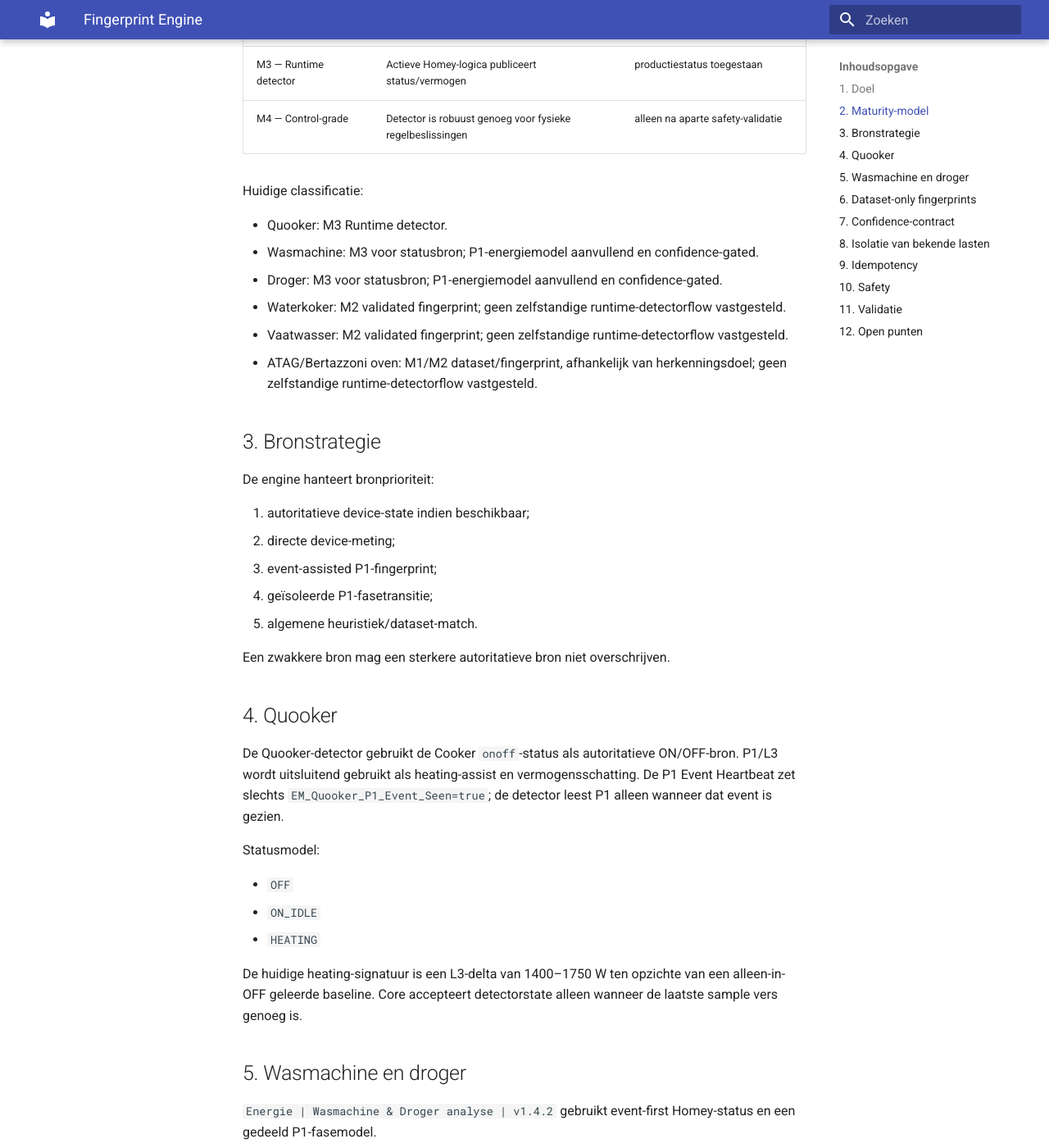
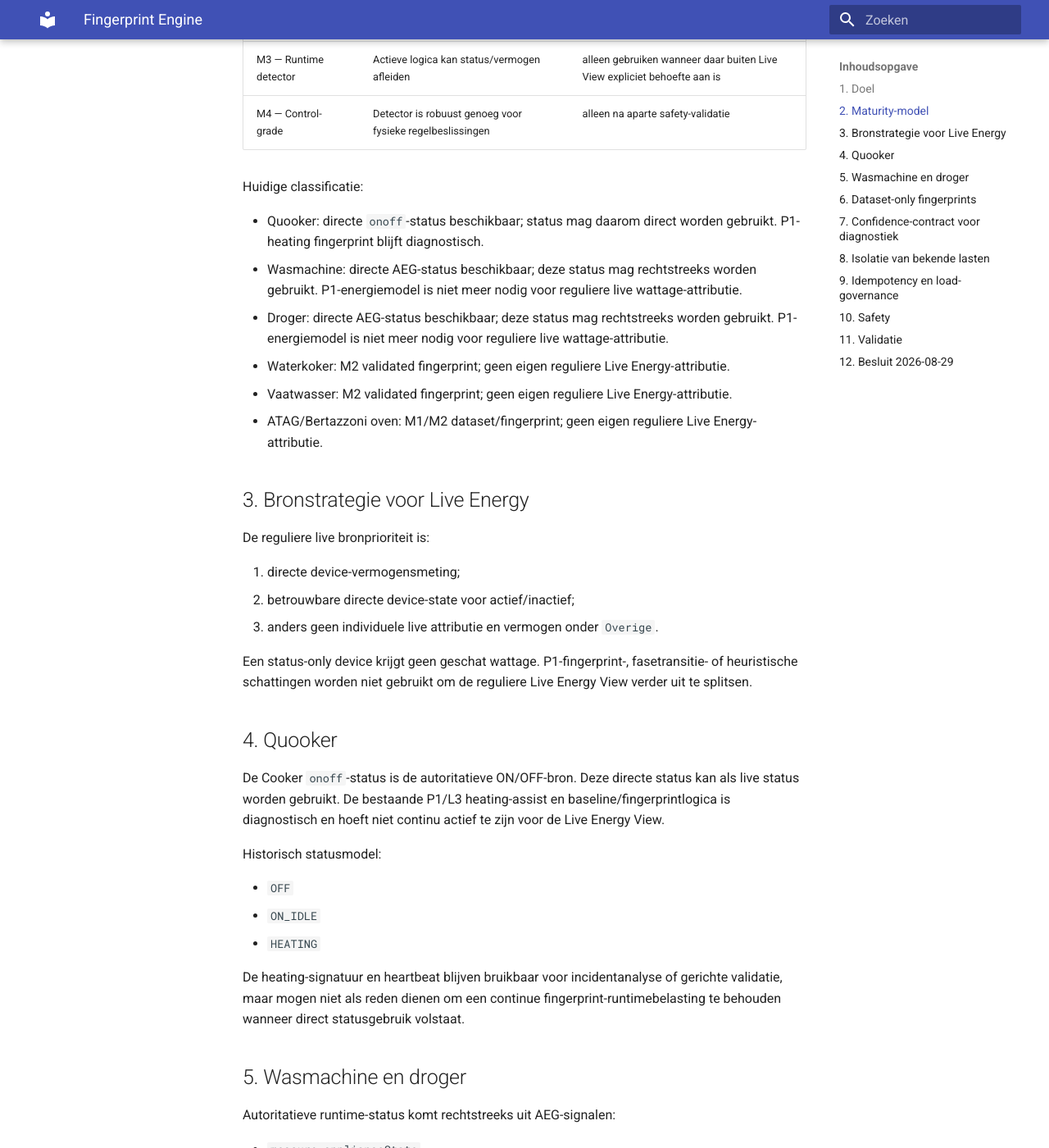
Before and after one commit to OnsKasteeltje/homey-energy-manual, an MkDocs documentation site: the page built from docs/software-architecture/components/fingerprint-engine.md, in a window 1280 px wide and 1400 px high, scrolled down 732 px. Shown: the whole window at 82% size. Built offline with MkDocs 1.6.1 and Material for MkDocs 9.7.7, drawn with Linux system fonts in a browser that asks for light colours; some of the changed text lies outside the part shown.

Commit message:
docs: retire fingerprinting from regular live attribution

```diff
--- a/docs/software-architecture/components/fingerprint-engine.md
+++ b/docs/software-architecture/components/fingerprint-engine.md
@@ -1,15 +1,15 @@
 ---
 component: fingerprint-engine
 title: Fingerprint Engine
-version: 0.1
+version: 0.2
 status: active
-architecture_status: implemented_partial
-last_verified: 2026-08-25
+architecture_status: diagnostics_only
+last_verified: 2026-08-29
 source:
   - Homey: EM v2 | 01 Quooker Detector | v0.3 SWITCH-AUTH + P1 HEATING
   - Homey: EM v2 | 01a Quooker | P1 Event Heartbeat v0.2
   - Homey: Energie | Wasmachine & Droger analyse | v1.4.2
-  - Homey: EM v2 | 00 Core Tick | v0.10.13 (EV electrical context)
+  - Homey: EM v2 | 00 Core Tick | v0.10.17 (Planner Input low-load)
 owner: EMS
 ---
 
@@ -17,92 +17,71 @@
 
 ## 1. Doel
 
-De Fingerprint Engine vormt de herkenningslaag voor huishoudelijke verbruikers die niet allemaal een directe, betrouwbare vermogensmeting beschikbaar stellen. De engine combineert waar mogelijk autoritatieve apparaatstatus, P1-faseveranderingen, bekende lasten en gevalideerde ground-truth gebeurtenissen.
+De Fingerprint Engine is vanaf 2026-08-29 geen reguliere Live Energy-attributielaag meer. Fingerprints worden uitsluitend gebruikt voor diagnostiek, analyse, incidentele validatie en datasetopbouw voor huishoudelijke verbruikers die niet rechtstreeks meetbaar zijn.
 
-De architectuur maakt expliciet onderscheid tussen een echte runtime-detector en een alleen gevalideerde fingerprint-dataset. Een apparaat mag pas als productiedetector worden beschreven wanneer er actieve runtime-logica bestaat die status of vermogen publiceert.
+De reguliere Live Energy View volgt de **direct-first attribution rule**: een apparaat krijgt alleen een eigen live component wanneer direct vermogen of een betrouwbare directe apparaatstatus beschikbaar is. Fingerprint-only loads vallen qua vermogen onder `Overige`.
 
 ## 2. Maturity-model
 
 | Niveau | Betekenis | Gebruik |
 | --- | --- | --- |
 | M0 — Ground truth | Alleen handmatig gemarkeerde gebeurtenissen | datasetopbouw |
-| M1 — Fingerprint candidate | Herhaalbaar patroon gevonden | analyse, niet publiceren als waarheid |
-| M2 — Validated fingerprint | Meerdere ground-truth events ondersteunen dezelfde signatuur | website/SHADOW-herkenning toegestaan |
-| M3 — Runtime detector | Actieve Homey-logica publiceert status/vermogen | productiestatus toegestaan |
+| M1 — Fingerprint candidate | Herhaalbaar patroon gevonden | analyse |
+| M2 — Validated fingerprint | Meerdere ground-truth events ondersteunen dezelfde signatuur | diagnose/SHADOW-validatie |
+| M3 — Runtime detector | Actieve logica kan status/vermogen afleiden | alleen gebruiken wanneer daar buiten Live View expliciet behoefte aan is |
 | M4 — Control-grade | Detector is robuust genoeg voor fysieke regelbeslissingen | alleen na aparte safety-validatie |
 
 Huidige classificatie:
 
-- Quooker: M3 Runtime detector.
-- Wasmachine: M3 voor statusbron; P1-energiemodel aanvullend en confidence-gated.
-- Droger: M3 voor statusbron; P1-energiemodel aanvullend en confidence-gated.
-- Waterkoker: M2 validated fingerprint; geen zelfstandige runtime-detectorflow vastgesteld.
-- Vaatwasser: M2 validated fingerprint; geen zelfstandige runtime-detectorflow vastgesteld.
-- ATAG/Bertazzoni oven: M1/M2 dataset/fingerprint, afhankelijk van herkenningsdoel; geen zelfstandige runtime-detectorflow vastgesteld.
+- Quooker: directe `onoff`-status beschikbaar; status mag daarom direct worden gebruikt. P1-heating fingerprint blijft diagnostisch.
+- Wasmachine: directe AEG-status beschikbaar; deze status mag rechtstreeks worden gebruikt. P1-energiemodel is niet meer nodig voor reguliere live wattage-attributie.
+- Droger: directe AEG-status beschikbaar; deze status mag rechtstreeks worden gebruikt. P1-energiemodel is niet meer nodig voor reguliere live wattage-attributie.
+- Waterkoker: M2 validated fingerprint; geen eigen reguliere Live Energy-attributie.
+- Vaatwasser: M2 validated fingerprint; geen eigen reguliere Live Energy-attributie.
+- ATAG/Bertazzoni oven: M1/M2 dataset/fingerprint; geen eigen reguliere Live Energy-attributie.
 
-## 3. Bronstrategie
+## 3. Bronstrategie voor Live Energy
 
-De engine hanteert bronprioriteit:
+De reguliere live bronprioriteit is:
 
-1. autoritatieve device-state indien beschikbaar;
-2. directe device-meting;
-3. event-assisted P1-fingerprint;
-4. geïsoleerde P1-fasetransitie;
-5. algemene heuristiek/dataset-match.
+1. directe device-vermogensmeting;
+2. betrouwbare directe device-state voor actief/inactief;
+3. anders geen individuele live attributie en vermogen onder `Overige`.
 
-Een zwakkere bron mag een sterkere autoritatieve bron niet overschrijven.
+Een status-only device krijgt geen geschat wattage. P1-fingerprint-, fasetransitie- of heuristische schattingen worden niet gebruikt om de reguliere Live Energy View verder uit te splitsen.
 
 ## 4. Quooker
 
-De Quooker-detector gebruikt de Cooker `onoff`-status als autoritatieve ON/OFF-bron. P1/L3 wordt uitsluitend gebruikt als heating-assist en vermogensschatting. De P1 Event Heartbeat zet slechts `EM_Quooker_P1_Event_Seen=true`; de detector leest P1 alleen wanneer dat event is gezien.
+De Cooker `onoff`-status is de autoritatieve ON/OFF-bron. Deze directe status kan als live status worden gebruikt. De bestaande P1/L3 heating-assist en baseline/fingerprintlogica is diagnostisch en hoeft niet continu actief te zijn voor de Live Energy View.
 
-Statusmodel:
+Historisch statusmodel:
 
 - `OFF`
 - `ON_IDLE`
 - `HEATING`
 
-De huidige heating-signatuur is een L3-delta van 1400–1750 W ten opzichte van een alleen-in-OFF geleerde baseline. Core accepteert detectorstate alleen wanneer de laatste sample vers genoeg is.
+De heating-signatuur en heartbeat blijven bruikbaar voor incidentanalyse of gerichte validatie, maar mogen niet als reden dienen om een continue fingerprint-runtimebelasting te behouden wanneer direct statusgebruik volstaat.
 
 ## 5. Wasmachine en droger
 
-`Energie | Wasmachine & Droger analyse | v1.4.2` gebruikt event-first Homey-status en een gedeeld P1-fasemodel.
-
-Autoritatieve runtime-status komt uit AEG-signalen:
+Autoritatieve runtime-status komt rechtstreeks uit AEG-signalen:
 
 - `measure_applianceState`
 - `measure_cyclePhase`
 - `measure_timeToEnd`
 - `measure_connectionState`
 
-Voor de droger geldt een expliciete normalisatie: `ANTICREASE` met 0 minuten resterend telt als gereed/inactief, ook wanneer `applianceState` nog `RUNNING` meldt.
+Voor de droger blijft de normalisatie gelden dat `ANTICREASE` met 0 minuten resterend als gereed/inactief telt, ook wanneer `applianceState` nog `RUNNING` meldt.
 
-Het P1-model leert alleen uit geïsoleerde ON/OFF-overgangen. Een transition wordt verworpen wanneer:
-
-- wasmachine en droger tegelijk toggelen;
-- tijd tussen samples > 8 minuten is;
-- bekende Tesla/boiler/Quatt/PV-verandering samen > 450 W is;
-- beste fase-delta < 40 W of > 3500 W is;
-- faseselectie onvoldoende onderscheidend is.
-
-Per apparaat worden maximaal 30 evidence-events bewaard. De dominante fase, mediane transition-wattage en faseconsistentie bepalen confidence:
-
-- `NONE`: geen evidence;
-- `LOW`: onvoldoende bewijs;
-- `MEDIUM`: minimaal 2 events en faseconsistentie >= 0,67;
-- `HIGH`: minimaal 4 events en faseconsistentie >= 0,75.
-
-Live geschat wattage mag alleen gebruikt worden vanaf `MEDIUM` of `HIGH` confidence. De output moet herkenbaar blijven als `P1_TRANSITION_MODEL` en mag niet als directe apparaatmeting worden gepresenteerd.
+De historische `Energie | Wasmachine & Droger analyse | v1.4.2` leerde P1-fasemodellen en geschatte transition-wattages. Deze flow staat tijdens de throttling-baseline uit en is voor de reguliere Live Energy View functioneel overbodig geworden. Als het model later opnieuw voor analyse wordt gebruikt, gebeurt dat expliciet en tijdelijk; niet als permanente live-attributielaag.
 
 ## 6. Dataset-only fingerprints
 
-Waterkoker, vaatwasser en ovens hebben gevalideerde ground-truth/fingerprintmomenten, maar zijn niet aangetroffen als zelfstandige actieve Homey-runtime-detectors. Hun huidige rol is daarom analyse/websiteherkenning en niet control-grade statusbron.
+Waterkoker, vaatwasser en ovens blijven bruikbare ground-truth/fingerprintdatasets. Hun rol is diagnose en analyse. Zolang geen directe meet- of betrouwbare statusbron beschikbaar is, wordt hun vermogen niet afzonderlijk uit `Overige` gehaald.
 
-Deze scheiding voorkomt dat documentatie een historische fingerprint verwart met een live detector.
+## 7. Confidence-contract voor diagnostiek
 
-## 7. Confidence-contract
-
-Iedere toekomstige generieke detector hoort minimaal te publiceren:
+Wanneer fingerprintanalyse tijdelijk wordt uitgevoerd, hoort de output minimaal te publiceren:
 
 - `appliance`
 - `status`
@@ -115,36 +94,34 @@
 - `model_version`
 - `control_eligible`
 
-`control_eligible` staat standaard op `false` voor fingerprint-gebaseerde detectie, tenzij daarvoor afzonderlijk safety-validatie is uitgevoerd.
+`control_eligible` staat standaard op `false`. Diagnostische output wordt niet gebruikt voor reguliere live vermogensallocatie.
 
 ## 8. Isolatie van bekende lasten
 
-P1-fingerprint-learning moet bekende grote lasten uitfilteren. Minimaal worden Tesla, boiler, Quatt en PV als bekende context meegenomen. Quooker-heating wordt door Core eveneens als bekende gemeten last behandeld zodra de detector vers en actief is.
+Bij tijdelijke P1-fingerprint-learning moeten bekende grote lasten nog steeds worden uitgefilterd. Minimaal Tesla, boiler, Quatt en PV worden als bekende context meegenomen. Dit is een analyse-eis en geen reden om de fingerprint-engine permanent te laten draaien.
 
-Doel: een verandering in een bekende last mag niet als nieuwe appliance-fingerprint worden geleerd.
-
-## 9. Idempotency
+## 9. Idempotency en load-governance
 
 Een detector mag dezelfde source-event/revision niet meerdere keren als nieuw evidence-event opslaan. Evidence-lijsten zijn begrensd. Statuspublicatie mag geen fysieke writes veroorzaken.
 
+Fingerprintflows hebben vanaf 2026-08-29 een **opt-in diagnostics lifecycle**: standaard uit wanneer directe meting/status of `Overige` voldoende is. Een tijdelijke heractivatie wordt in de Homey API/Load Map opgenomen en na de validatie weer uitgezet.
+
 ## 10. Safety
 
-Fingerprint-detectie is observatie, geen actuator. Een detector mag nooit rechtstreeks een apparaat schakelen. Een toekomstig control-pad moet via een aparte decision- en actuatorlaag lopen met freshness-, confidence-, revision- en single-writer-guards.
+Fingerprint-detectie is observatie, geen actuator. Een detector mag nooit rechtstreeks een apparaat schakelen. Een toekomstig control-pad vereist een aparte decision- en actuatorlaag met freshness-, confidence-, revision- en single-writer-guards.
 
 ## 11. Validatie
 
-Een fingerprint promoveert pas naar een hoger maturity-niveau wanneer:
+Een fingerprint kan voor diagnose alleen worden vertrouwd wanneer:
 
 1. ground-truth events reproduceerbaar zijn;
 2. false positives over representatieve perioden zijn beoordeeld;
 3. bekende-load interferentie is getest;
 4. freshness en stale gedrag bekend zijn;
-5. confidence-regels expliciet zijn;
-6. websiteweergave onderscheid maakt tussen direct gemeten en geschat vermogen.
+5. confidence-regels expliciet zijn.
 
-## 12. Open punten
+Dit verleent geen recht op reguliere Live Energy-attributie; daarvoor blijft een directe meet- of statusbron vereist.
 
-- Waterkoker naar een echte event-assisted runtime-detector brengen.
-- Vaatwasser runtime-detector formaliseren.
-- Oven-fingerprints per apparaat scheiden en confidence kwantificeren.
-- Een generiek `EM2_Appliance_Detections` contract invoeren zodat website en Core niet per detector eigen variabelen hoeven te interpreteren.
+## 12. Besluit 2026-08-29
+
+De eerdere roadmap om waterkoker, vaatwasser en oven-fingerprints door te promoveren naar permanente runtime-detectors voor de website is vervallen. Nieuwe prioriteit is eenvoud en Homey-loadreductie: direct meetbare/statusbare apparaten afzonderlijk; alle overige energie onder `Overige`; fingerprints alleen op aanvraag voor analyse.
```
